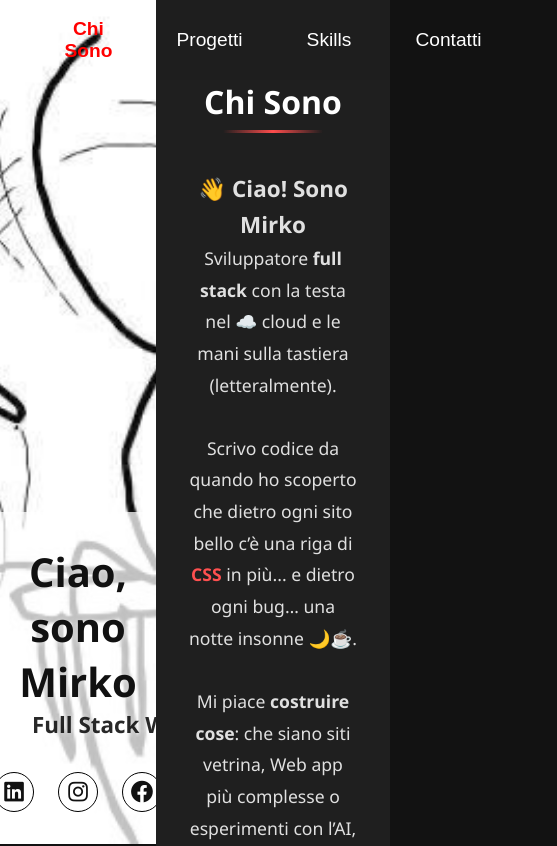
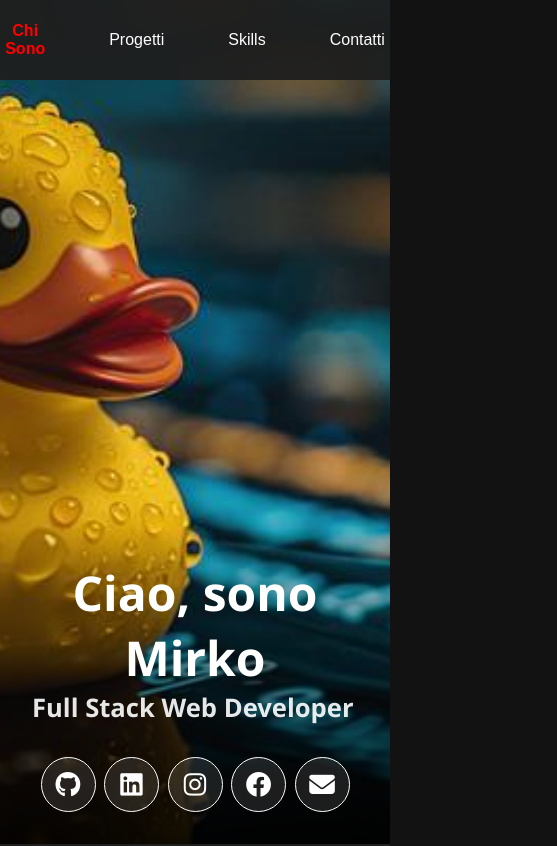
Before and after one commit to MirkoCaccavone/portfolio, a React (Vite) app: page / in a window 390 px wide. Shown: the top 846 px of the page, 557 px wide, since content can reach past the window. Built offline with nearby package versions, Linux system fonts and the light colour scheme.

Commit message:
Enhance responsive design for Header, HomePage, Projects, and Sidebar styles for improved mobile layout

```diff
--- a/src/styles/Header.css
+++ b/src/styles/Header.css
@@ -95,3 +95,18 @@
         font-size: 1.2rem;
     }
 }
+
+@media (max-width: 910px) {
+    .nav-links button {
+        font-size: 1rem;
+    }
+}
+
+
+/* Smartphone Grandi*/
+
+@media (max-width: 800px) {
+    .header {
+        width: 100%;
+    }
+}
--- a/src/styles/HomePage.css
+++ b/src/styles/HomePage.css
@@ -47,3 +47,29 @@
         width: 60%;
     }
 }
+
+@media (max-width: 800px) {
+
+    /* =====================
+       Contenitore Principale della Home
+       ===================== */
+    .home-container {
+        display: block;
+    }
+
+
+    /* =====================
+       Colonna Sinistra (Sidebar)
+       ===================== */
+    .left-content {
+        width: 100%;
+    }
+
+
+    /* =====================
+       Colonna Destra (Contenuti principali)
+       ===================== */
+    .right-content {
+        width: 100%;
+    }
+}
--- a/src/styles/Projects.css
+++ b/src/styles/Projects.css
@@ -105,6 +105,13 @@
     border-radius: 10px;
 }
 
+.project-image img {
+    width: 100%;
+    height: 100%;
+    object-fit: contain;
+    border-radius: 10px;
+}
+
 
 /* =====================
     Overlay Card Progetto (GitHub, Demo, Pagina)
@@ -186,36 +193,6 @@
     border-radius: 15px;
     font-size: 0.9rem;
 }
-
-
-/*=====================
-    Overlay Modale Progetto
-    ===================== */
-/* .project-modal-overlay {
-    position: fixed;
-    top: 0;
-    left: 0;
-    right: 0;
-    bottom: 0;
-    background: rgba(0, 0, 0, 0.8);
-    display: flex;
-    justify-content: center;
-    align-items: center;
-    z-index: 1000;
-    padding: 20px;
-}
-
-
-.project-modal-content {
-    background: #1f1f1f;
-    padding: 2rem;
-    border-radius: 10px;
-    max-width: 90%;
-    max-height: 90vh;
-    overflow-y: auto;
-    position: relative;
-} */
-
 
 /* Bottone chiusura modale */
 .modal-close {
@@ -314,3 +291,60 @@
         font-size: 1.2rem;
     }
 }
+
+
+/* Smartphone Grandi*/
+
+@media (max-width: 800px) {
+
+    .projects-grid {
+        display: flex;
+        justify-content: space-evenly;
+        gap: 2rem;
+        width: 100%;
+        flex-wrap: wrap;
+    }
+
+    .project-card {
+        width: calc(100% / 2 - 2rem);
+        min-width: 330px;
+        margin-bottom: 20px;
+    }
+
+    /* =====================
+        Immagine/Video Card Progetto
+        ===================== */
+    .project-image {
+        height: 300px;
+        object-fit: cover;
+    }
+
+    /* =====================
+            Info Card Progetto (titolo, descrizione, tech)
+            ===================== */
+    .project-info h3 {
+        font-size: 2rem;
+    }
+
+    .project-info p {
+        margin: 2rem 0;
+        font-size: 1.4rem;
+    }
+
+    .project-tech {
+        gap: 1rem;
+    }
+
+    .tech-tag {
+        font-size: 1.4rem;
+    }
+
+    /* Stile dei bottoni/collegamenti nell'overlay */
+    .project-overlay a,
+    .demo-link {
+        font-size: 1.3rem;
+        padding: 0.5rem 0.4rem;
+    }
+
+
+}
--- a/src/styles/Sidebar.css
+++ b/src/styles/Sidebar.css
@@ -6,7 +6,6 @@
     height: 100vh;
     position: fixed;
     background-color: #1f1f1f;
-    color: white;
     transition: transform 0.3s ease;
     display: flex;
     flex-direction: column;
@@ -213,7 +212,6 @@
 }
 
 .socials a:hover {
-    background: white;
     color: #1f1f1f;
     transform: translateY(-2px);
 }
@@ -237,6 +235,9 @@
 .image-container:hover .socials a {
     border: 1px solid rgb(0, 0, 0);
 }
+
+
+
 
 /* =====================
    Responsive Design
@@ -292,3 +293,80 @@
         font-size: 1.4rem;
     }
 }
+
+
+/* Smartphone Grandi*/
+
+@media (max-width: 800px) {
+    .sidebar {
+        width: 100%;
+        /* height: 100vh; */
+        position: static;
+        background-color: #1f1f1f;
+        transition: transform 0.3s ease;
+        /* display: flex; */
+        flex-direction: column;
+        align-items: center;
+        padding: 0;
+    }
+
+    .profile-img-hover {
+        display: none;
+    }
+
+    .image-container:hover .profile-img {
+        opacity: 1;
+    }
+
+    .image-container:hover .overlay-content {
+        background: linear-gradient(transparent, rgba(0, 0, 0, 0.9));
+    }
+
+    .image-container:hover .overlay-content,
+    .image-container:hover .overlay-content h2,
+    .image-container:hover .overlay-content p,
+    .image-container:hover .overlay-content .typewriter {
+        color: inherit !important;
+        text-shadow: none !important;
+    }
+
+    .image-container:hover .social-link,
+    .image-container:hover .social-link i {
+        color: inherit !important;
+    }
+
+    .image-container:hover .socials a {
+        border: 1px solid white !important;
+    }
+
+    /* =====================
+        Testo Introduttivo e Typewriter
+        ===================== */
+
+    .intro h2 {
+        font-size: 3rem;
+    }
+
+    .typewriter {
+        font-size: 1.6rem;
+    }
+
+    /* =====================
+        Social Links Sidebar
+        ===================== */
+
+    .socials {
+        justify-content: space-evenly;
+        gap: 0;
+    }
+
+    .social-link {
+        width: 55px;
+        height: 55px;
+    }
+
+    .social-link i {
+        font-size: 1.6rem;
+    }
+
+}
```
